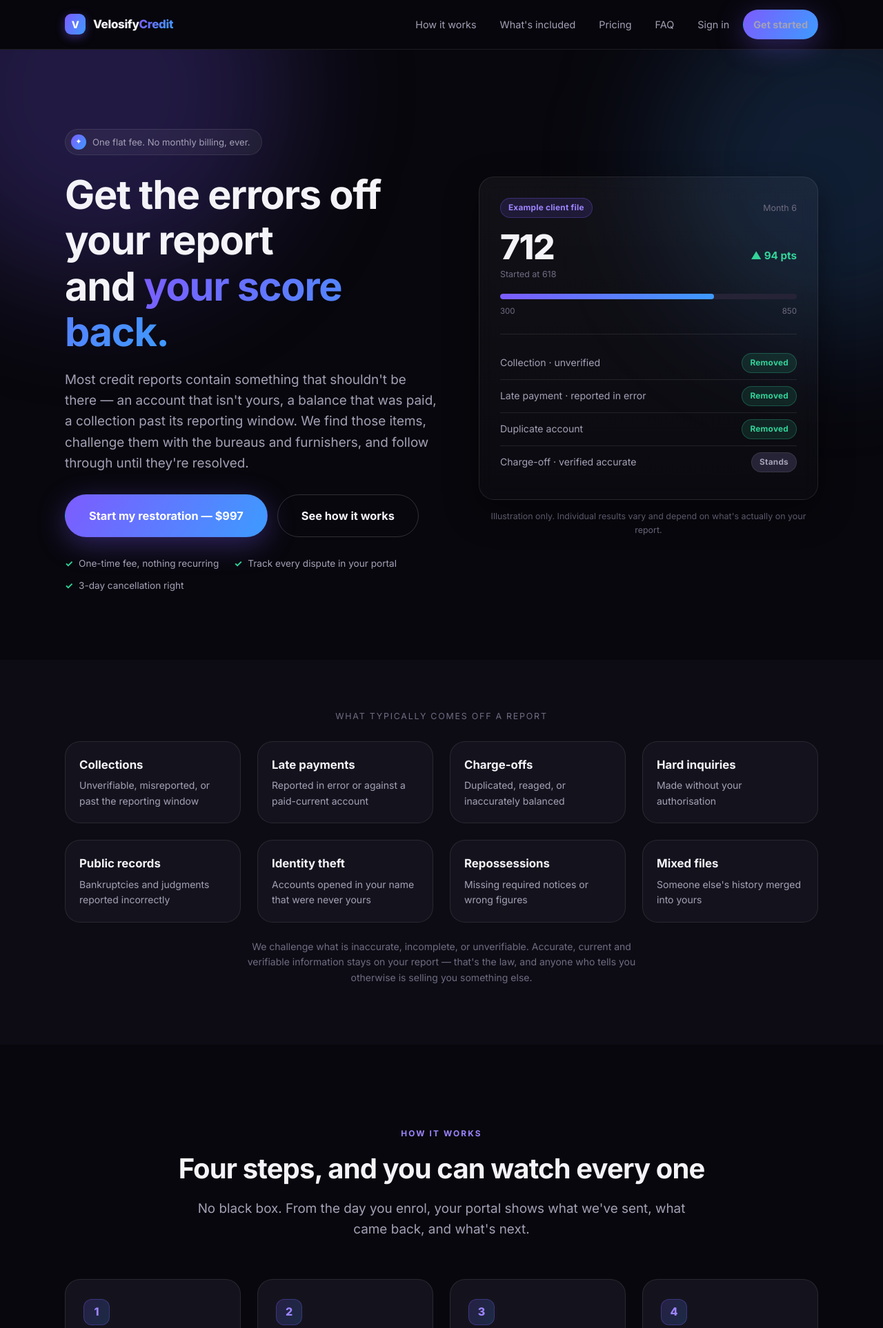
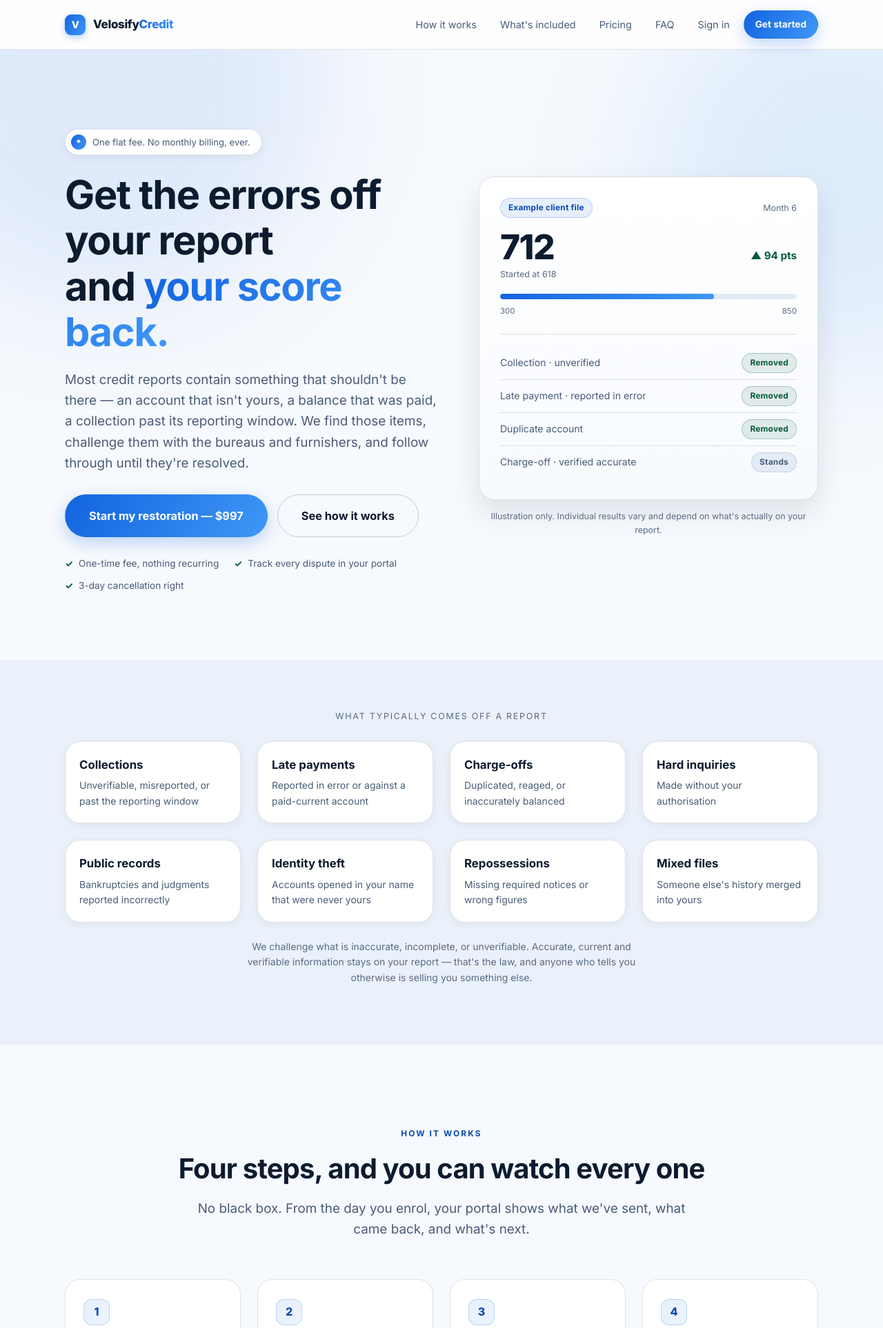
Before and after one commit to velosify/velosify-credit, a Flask app: page / in a window 1280 px wide. Shown: the top 1926 px of the page at 69% size. Run offline with Flask 3, Linux system fonts and the light colour scheme; some libraries are stand-ins or nearby versions.

Commit message:
Switch to a light blue and white theme

```diff
--- a/static/css/styles.css
+++ b/static/css/styles.css
@@ -6,34 +6,37 @@
    ========================================================================== */
 
 :root {
-  /* Canvas */
-  --bg:            #08070d;
-  --bg-soft:       #0d0c14;
-  --surface:       #14131d;
-  --surface-2:     #1c1a28;
-  --surface-3:     #262336;
-  --border:        rgba(255, 255, 255, 0.09);
-  --border-strong: rgba(255, 255, 255, 0.16);
+  /* Canvas — light, with a faint blue cast so white cards read as raised */
+  --bg:            #f6f9fd;
+  --bg-soft:       #eaf1fa;
+  --surface:       #ffffff;
+  --surface-2:     #f2f6fc;
+  --surface-3:     #e2ebf6;
+  --border:        rgba(13, 27, 47, 0.12);
+  --border-strong: rgba(13, 27, 47, 0.20);
 
-  /* Ink */
-  --text:          #f4f3f8;
-  --text-muted:    #a4a1b6;
-  --text-faint:    #6f6c82;
+  /* Ink — every value below clears WCAG AA (4.5:1) on both --surface and
+     --bg-soft, which are the two backgrounds body copy ever sits on. */
+  --text:          #0d1b2f;
+  --text-muted:    #495c78;
+  --text-faint:    #5a6b84;
 
   /* Accents */
-  --violet:        #7c5cff;
-  --violet-soft:   #9d84ff;
-  --blue:          #3d9bff;
-  --gradient:      linear-gradient(120deg, #7c5cff 0%, #3d9bff 100%);
-  --gradient-soft: linear-gradient(120deg, rgba(124,92,255,.18), rgba(61,155,255,.18));
+  --accent:        #1364df;
+  --accent-deep:   #0c4bb0;
+  --accent-light:  #3f97f6;
+  --gradient:      linear-gradient(120deg, #1364df 0%, #3f97f6 100%);
+  --gradient-soft: linear-gradient(120deg, rgba(19,100,223,.10), rgba(63,151,246,.10));
 
-  /* Semantic */
-  --success:       #34d399;
-  --success-bg:    rgba(52, 211, 153, 0.12);
-  --warn:          #fbbf24;
-  --warn-bg:       rgba(251, 191, 36, 0.12);
-  --danger:        #fb7185;
-  --danger-bg:     rgba(251, 113, 133, 0.12);
+  /* Semantic — each is used as text ON its own tint (badges, alerts), which
+     composites lighter than plain white. These values clear 4.5:1 in that
+     worst case with headroom, not just against a white card. */
+  --success:       #065c3b;
+  --success-bg:    rgba(6, 92, 59, 0.10);
+  --warn:          #7a4700;
+  --warn-bg:       rgba(122, 71, 0, 0.10);
+  --danger:        #9e1b32;
+  --danger-bg:     rgba(158, 27, 50, 0.10);
 
   /* Shape */
   --radius-sm:  8px;
@@ -41,9 +44,9 @@
   --radius-lg:  22px;
   --radius-xl:  30px;
 
-  --shadow:     0 18px 50px rgba(0, 0, 0, 0.45);
-  --shadow-sm:  0 6px 20px rgba(0, 0, 0, 0.3);
-  --glow:       0 10px 40px rgba(124, 92, 255, 0.35);
+  --shadow:     0 18px 42px rgba(13, 27, 47, 0.10);
+  --shadow-sm:  0 3px 12px rgba(13, 27, 47, 0.06);
+  --glow:       0 8px 22px rgba(19, 100, 223, 0.26);
 
   --container: 1140px;
   --nav-h: 72px;
@@ -83,10 +86,10 @@ h2 { font-size: clamp(1.7rem, 3.4vw, 2.5rem); }
 h3 { font-size: 1.25rem; }
 p  { margin: 0 0 1em; }
 
-::selection { background: rgba(124, 92, 255, .35); }
+::selection { background: rgba(19, 100, 223, .18); }
 
 :focus-visible {
-  outline: 2px solid var(--violet-soft);
+  outline: 2px solid var(--accent);
   outline-offset: 3px;
   border-radius: 4px;
 }
@@ -137,7 +140,7 @@ p  { margin: 0 0 1em; }
   font-weight: 700;
   letter-spacing: .18em;
   text-transform: uppercase;
-  color: var(--violet-soft);
+  color: var(--accent-deep);
   margin-bottom: 18px;
 }
 
@@ -204,11 +207,12 @@ p  { margin: 0 0 1em; }
   border: 1px solid var(--border);
   border-radius: var(--radius-lg);
   padding: 28px;
+  box-shadow: var(--shadow-sm);
 }
 .card-pad-sm { padding: 20px; }
 .card-glass {
-  background: linear-gradient(180deg, rgba(255,255,255,.045), rgba(255,255,255,.015));
-  backdrop-filter: blur(12px);
+  background: linear-gradient(180deg, #ffffff, #f7fafe);
+  box-shadow: var(--shadow);
 }
 .card-hover { transition: border-color .18s ease, transform .18s ease; }
 .card-hover:hover { border-color: var(--border-strong); transform: translateY(-3px); }
@@ -229,10 +233,10 @@ p  { margin: 0 0 1em; }
   color: var(--text-muted);
   border: 1px solid var(--border);
 }
-.badge-success { background: var(--success-bg); color: var(--success); border-color: rgba(52,211,153,.28); }
-.badge-warn    { background: var(--warn-bg);    color: var(--warn);    border-color: rgba(251,191,36,.28); }
-.badge-danger  { background: var(--danger-bg);  color: var(--danger);  border-color: rgba(251,113,133,.28); }
-.badge-accent  { background: rgba(124,92,255,.14); color: var(--violet-soft); border-color: rgba(124,92,255,.3); }
+.badge-success { background: var(--success-bg); color: var(--success); border-color: rgba(6,92,59,.26); }
+.badge-warn    { background: var(--warn-bg);    color: var(--warn);    border-color: rgba(122,71,0,.26); }
+.badge-danger  { background: var(--danger-bg);  color: var(--danger);  border-color: rgba(158,27,50,.26); }
+.badge-accent  { background: rgba(19,100,223,.10); color: var(--accent-deep); border-color: rgba(19,100,223,.24); }
 
 .pill-note {
   display: inline-flex;
@@ -240,8 +244,9 @@ p  { margin: 0 0 1em; }
   gap: 9px;
   padding: 7px 16px 7px 8px;
   border-radius: 999px;
-  background: rgba(255,255,255,.05);
+  background: var(--surface);
   border: 1px solid var(--border);
+  box-shadow: var(--shadow-sm);
   font-size: .82rem;
   color: var(--text-muted);
 }
@@ -326,7 +331,7 @@ p  { margin: 0 0 1em; }
   height: var(--nav-h);
   display: flex;
   align-items: center;
-  background: rgba(8, 7, 13, .78);
+  background: rgba(255, 255, 255, .82);
   backdrop-filter: blur(16px);
   border-bottom: 1px solid var(--border);
 }
@@ -339,19 +344,22 @@ p  { margin: 0 0 1em; }
   background: var(--gradient);
   display: grid; place-items: center;
   font-size: .9rem; font-weight: 800; color: #fff;
-  box-shadow: 0 4px 14px rgba(124,92,255,.4);
+  box-shadow: 0 3px 10px rgba(19,100,223,.32);
 }
 .brand small { color: var(--text-faint); font-weight: 500; }
 
 .nav-links { display: flex; align-items: center; gap: 6px; }
-.nav-links a {
+/* :not(.btn) matters — `.nav-links a` is more specific than `.btn-primary`,
+   so without it this rule wins and paints the header CTA's label muted grey
+   on top of its blue gradient. */
+.nav-links a:not(.btn) {
   padding: 9px 14px;
   border-radius: 999px;
   font-size: .9rem;
   color: var(--text-muted);
   transition: color .15s ease, background .15s ease;
 }
-.nav-links a:hover { color: var(--text); background: var(--surface-2); }
+.nav-links a:not(.btn):hover { color: var(--text); background: var(--surface-2); }
 .nav-toggle { display: none; background: none; border: 0; padding: 8px; cursor: pointer; color: var(--text); }
 
 /* --- Hero -------------------------------------------------------------- */
@@ -369,8 +377,8 @@ p  { margin: 0 0 1em; }
   pointer-events: none;
   z-index: 0;
 }
-.hero::before { width: 560px; height: 560px; background: rgba(124,92,255,.22); top: -220px; left: -140px; }
-.hero::after  { width: 500px; height: 500px; background: rgba(61,155,255,.16); top: -80px; right: -180px; }
+.hero::before { width: 620px; height: 620px; background: rgba(19,100,223,.10); top: -260px; left: -160px; }
+.hero::after  { width: 540px; height: 540px; background: rgba(63,151,246,.12); top: -90px; right: -200px; }
 .hero .container { position: relative; z-index: 1; }
 
 .hero-grid {
@@ -415,8 +423,8 @@ p  { margin: 0 0 1em; }
   border-radius: 12px;
   display: grid; place-items: center;
   background: var(--gradient-soft);
-  border: 1px solid rgba(124,92,255,.3);
-  color: var(--violet-soft);
+  border: 1px solid rgba(19,100,223,.22);
+  color: var(--accent-deep);
   font-weight: 750;
   margin-bottom: 16px;
 }
--- a/templates/base.html
+++ b/templates/base.html
@@ -5,7 +5,7 @@
 <meta name="viewport" content="width=device-width, initial-scale=1">
 <title>{% block title %}{{ cfg.BRAND_NAME }}{% endblock %}</title>
 <meta name="description" content="{% block description %}Full-service credit restoration. We challenge the inaccurate, unverifiable and outdated items dragging your score down — and keep you in the loop the whole way.{% endblock %}">
-<meta name="theme-color" content="#08070d">
+<meta name="theme-color" content="#ffffff">
 <link rel="preconnect" href="https://fonts.googleapis.com">
 <link rel="preconnect" href="https://fonts.gstatic.com" crossorigin>
 <link href="https://fonts.googleapis.com/css2?family=Inter:wght@400;500;600;700;800&display=swap" rel="stylesheet">
--- a/templates/base_app.html
+++ b/templates/base_app.html
@@ -5,7 +5,7 @@
 <meta name="viewport" content="width=device-width, initial-scale=1">
 <title>{% block title %}Portal · {{ cfg.BRAND_NAME }}{% endblock %}</title>
 <meta name="robots" content="noindex, nofollow">
-<meta name="theme-color" content="#08070d">
+<meta name="theme-color" content="#ffffff">
 <link rel="preconnect" href="https://fonts.googleapis.com">
 <link rel="preconnect" href="https://fonts.gstatic.com" crossorigin>
 <link href="https://fonts.googleapis.com/css2?family=Inter:wght@400;500;600;700;800&display=swap" rel="stylesheet">
--- a/templates/order_success.html
+++ b/templates/order_success.html
@@ -7,7 +7,7 @@
   <div class="container container-narrow">
     <div class="price-card text-center">
       <div style="width:62px;height:62px;border-radius:50%;background:var(--success-bg);
-                  border:1px solid rgba(52,211,153,.35);display:grid;place-items:center;
+                  border:1px solid rgba(6,92,59,.28);display:grid;place-items:center;
                   margin:0 auto 22px;font-size:1.6rem;color:var(--success)">✓</div>
 
       <h1 style="font-size:clamp(1.7rem,3.2vw,2.3rem)">You're enrolled</h1>
--- a/templates/portal/dashboard.html
+++ b/templates/portal/dashboard.html
@@ -53,7 +53,7 @@
     {% for item in checklist['items'] if item.required %}
       <div class="row" style="gap:10px;align-items:center">
         <span class="doc-check" style="width:22px;height:22px;
-              {% if item.satisfied %}background:var(--success);border-color:var(--success);color:#06281c{% endif %}">✓</span>
+              {% if item.satisfied %}background:var(--success);border-color:var(--success);color:#fff{% endif %}">✓</span>
         <span class="small {{ '' if item.satisfied else 'muted' }}">{{ item.label }}</span>
       </div>
     {% endfor %}
```
Also changed, not shown: other parts of static/css/styles.css (+21 -21 lines).
